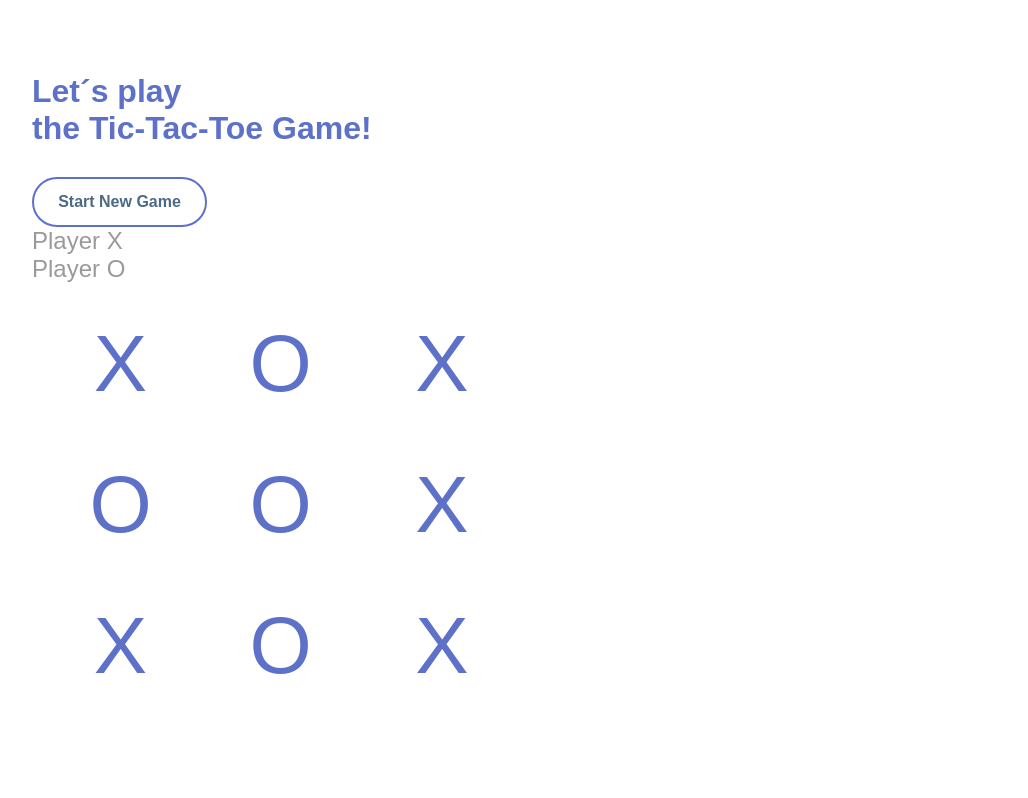
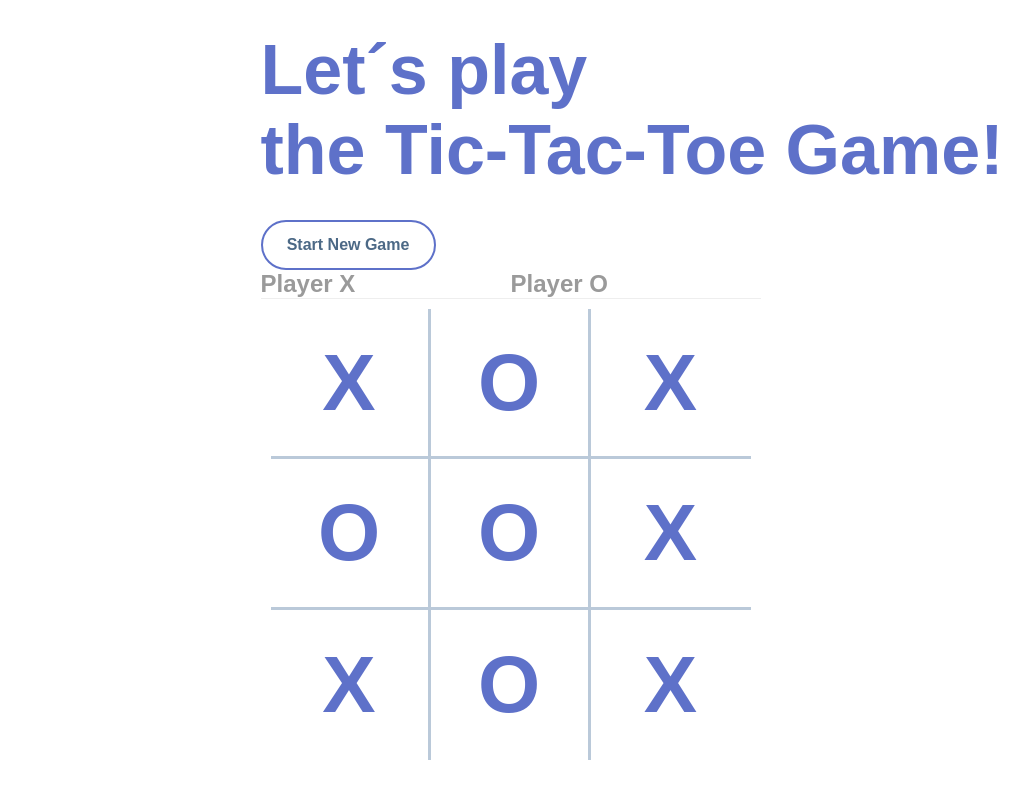
Before and after one commit to RichardTuharsky/tic-tac-toe, a plain HTML site: page index.html in a window 1280 px wide. Shown: the whole page, without its empty margins (8-1036 px from the left). Drawn offline with Linux system fonts and the light colour scheme.

Commit message:
Game JS + style

```diff
--- a/css/style.css
+++ b/css/style.css
@@ -8,15 +8,18 @@ body {
 }
 
 .wrapper {
+  max-width: 1440px;
   height: 800px;
   display: flex;
-  max-width: 1440px;
   align-items: center;
-  justify-content: space-between;
+  justify-content: center;
   margin: 0 auto;
-  padding: 40px;
 }
 
+h1 {
+  font-size: 70px;
+  font-weight: bold;
+}
 .restart {
   width: 175px;
   height: 50px;
@@ -42,11 +45,24 @@ body {
   height: 500px;
   display: flex;
   flex-direction: column;
+  font-family: "Merriweather Sans", sans-serif;
+  font-weight: bold;
 }
 .header {
   display: flex;
   color: #9a9a9a;
   font-size: 24px;
+  align-items: center;
+}
+
+.header .player-x {
+  flex: 1;
+  border-bottom: 1px solid #eee;
+}
+
+.header .player-o {
+  flex: 1;
+  border-bottom: 1px solid #eee;
 }
 
 .board {
@@ -64,8 +80,17 @@ body {
   justify-content: center;
   font-size: 80px;
   background: white;
+  cursor: pointer;
 }
 
 .board-tile:not(:nth-child(3n)) {
-  border-right: 3px solid rgb(168, 162, 162, 0);
+  border-right: 3px solid rgba(137, 163, 189, 0.58);
 }
+
+.board-tile:not(:nth-last-child(-n + 3)) {
+  border-bottom: 3px solid rgba(137, 163, 189, 0.58);
+}
+
+.board-tile:hover {
+  background: #eee;
+}
--- a/index.html
+++ b/index.html
@@ -26,11 +26,11 @@
                     <div class="header">
                         <div class="player-x">
                             <span>Player X</span>
-                            <div class="player-o">
+                                </div>
+                                    <div class="player-o">
                                 <span>Player O</span>
                             </div>
                         </div>
-                    </div>
                     <div class="board">
                         <div class="board-tile">X</div>
                         <div class="board-tile">O</div>
@@ -46,6 +46,6 @@
             </div
         </div>
     </div>
-    <script src="./js/app.js"></script>
+    <script src="./js/main.js" type="module"></script>
 </body>
 </html>
--- /dev/null
+++ b/js/Game.js
@@ -0,0 +1,22 @@
+export default class Game {
+
+    constructor(){
+        console.log("init game");
+        this.turn = "X";
+        this.board = new Array(9).fill(null)
+    }
+
+
+    nextTurn(){
+        if(this.turn == "X") {
+            this.turn = "O ";
+        } else {
+            this.turn = "X"
+        }
+    }
+
+
+    makeMove(i){
+        this.board[i]= this.turn;
+    }
+}
--- /dev/null
+++ b/js/main.js
@@ -0,0 +1,9 @@
+import Game from "./Game.js"
+
+let game = new Game();
+
+
+console.log("My turn is", game.turn);
+game.nextTurn();
+console.log("My turn is", game.turn);
+game.makeMove(3)
```
Also changed, not shown: js/app.js (deleted).
